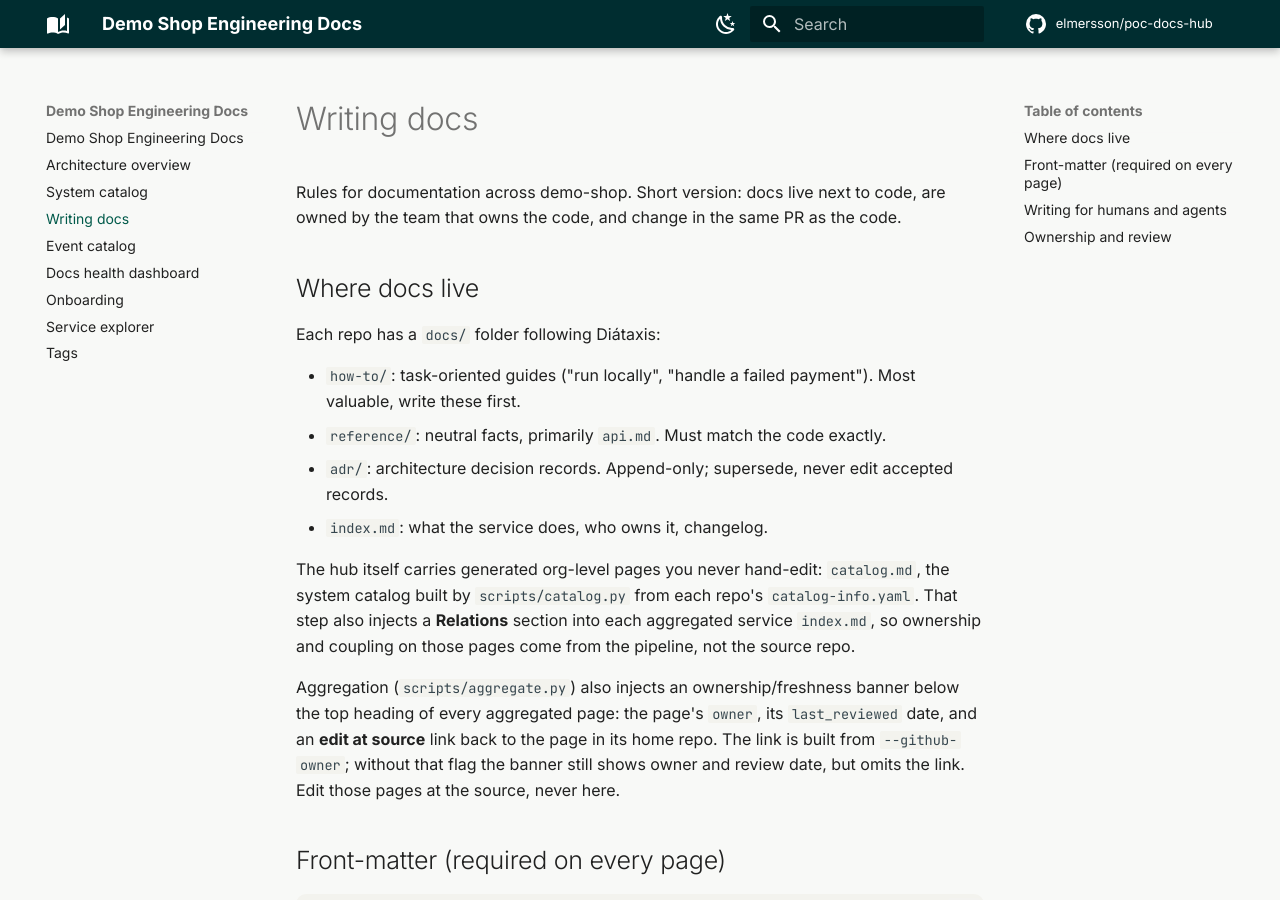
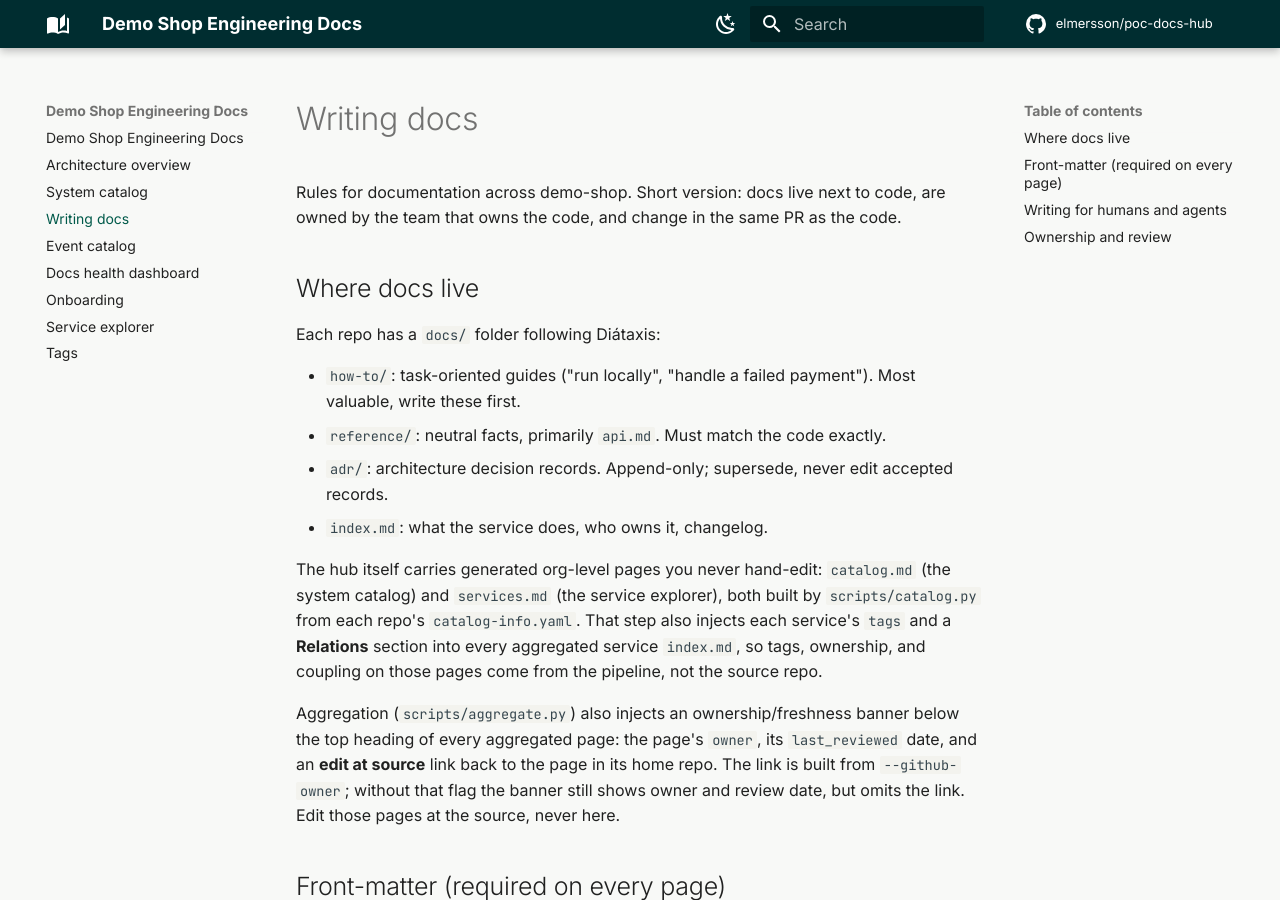
Before and after one commit to elmersson/poc-docs-hub, an MkDocs documentation site: the page built from docs/docs-guide.md, in a window 1280 px wide and 900 px high. Built offline with MkDocs 1.6.1 and Material for MkDocs 9.7.7, drawn with Linux system fonts in a browser that asks for light colours; comment, search, counter and statistics services are not loaded.

Commit message:
docs: update after #9
catalog.py now also generates docs/services.md and injects service tags
into aggregated index front-matter; reflect that in the docs guide.

Co-Authored-By: Claude Opus 4.8 (1M context) <noreply@anthropic.com>

```diff
--- a/docs/docs-guide.md
+++ b/docs/docs-guide.md
@@ -17,7 +17,7 @@ Each repo has a `docs/` folder following Diátaxis:
 - `adr/`: architecture decision records. Append-only; supersede, never edit accepted records.
 - `index.md`: what the service does, who owns it, changelog.
 
-The hub itself carries generated org-level pages you never hand-edit: `catalog.md`, the system catalog built by `scripts/catalog.py` from each repo's `catalog-info.yaml`. That step also injects a **Relations** section into each aggregated service `index.md`, so ownership and coupling on those pages come from the pipeline, not the source repo.
+The hub itself carries generated org-level pages you never hand-edit: `catalog.md` (the system catalog) and `services.md` (the service explorer), both built by `scripts/catalog.py` from each repo's `catalog-info.yaml`. That step also injects each service's `tags` and a **Relations** section into every aggregated service `index.md`, so tags, ownership, and coupling on those pages come from the pipeline, not the source repo.
 
 Aggregation (`scripts/aggregate.py`) also injects an ownership/freshness banner below the top heading of every aggregated page: the page's `owner`, its `last_reviewed` date, and an **edit at source** link back to the page in its home repo. The link is built from `--github-owner`; without that flag the banner still shows owner and review date, but omits the link. Edit those pages at the source, never here.
 
```
